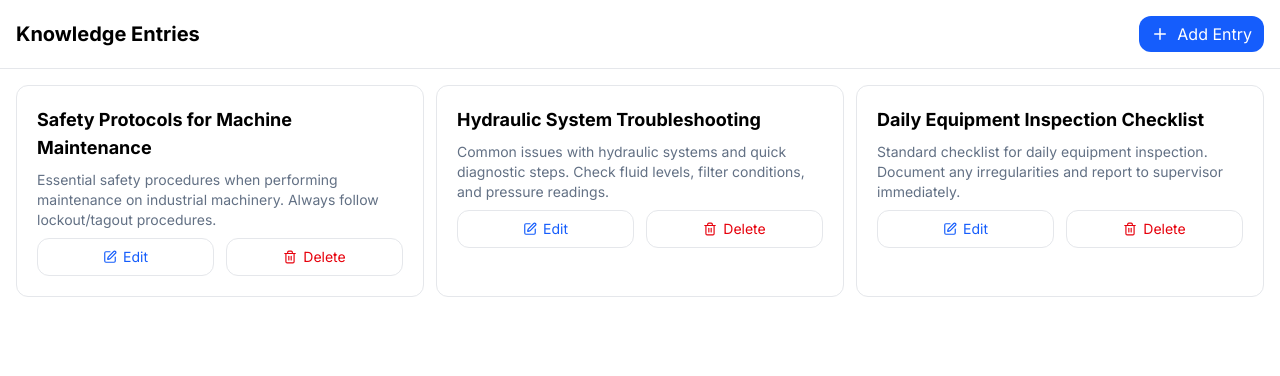
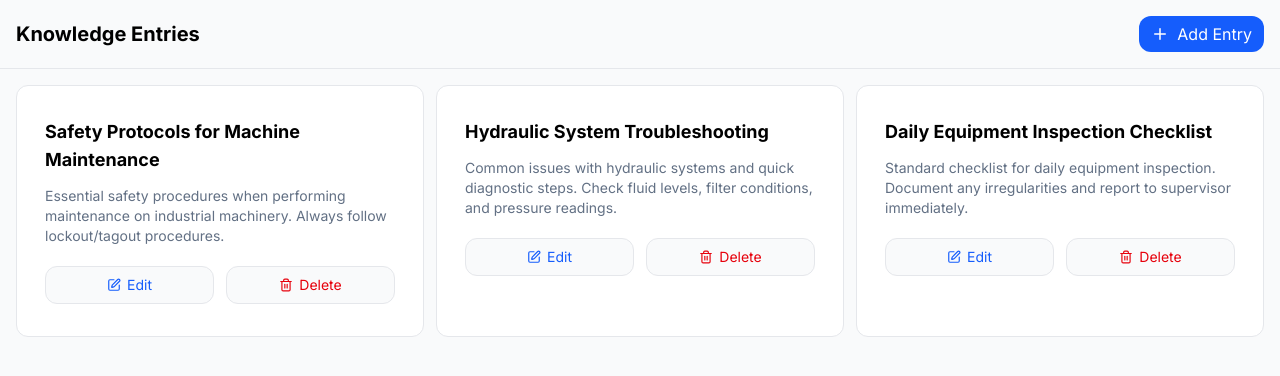
Before and after one commit to AshrafChitamba/react-frontend-assessment, a React (Vite) app: page / in a window 1280 px wide. Shown: the top 376 px of the page. Built offline with nearby package versions, Linux system fonts and the light colour scheme.

Commit message:
style - KnowledgeEntryCard

```diff
--- a/src/components/KnowledgeEntryCard.tsx
+++ b/src/components/KnowledgeEntryCard.tsx
@@ -14,21 +14,21 @@ export const KnowledgeEntryCard: FC<KnowledgeEntryCardProps> = ({
   onEdit,
 }) => {
   return (
-    <div className="border space-y-2 p-5 rounded-xl">
+    <div className="border space-y-3 py-8 px-7 rounded-xl bg-white">
       <h4 className="text-lg font-bold">{entry.title}</h4>
       <p className="text-[#627084] text-sm">{entry.description}</p>
 
-      <div className="grid grid-cols-2 item-center gap-3">
+      <div className="grid grid-cols-2 item-center gap-3 mt-5">
         <button
           onClick={() => onEdit(entry)}
-          className="border hover:border-blue-600 text-blue-600 hover:text-white hover:bg-blue-600/85 flex items-center justify-center gap-1.5 px-4 py-2 rounded-xl cursor-pointer"
+          className="border hover:border-blue-600 text-blue-600 hover:text-white bg-[#f9fafb] hover:bg-blue-600/85 flex items-center justify-center gap-1.5 px-4 py-2 rounded-xl cursor-pointer transition-colors"
         >
           <Edit size={14} />
           <span className="hidden sm:inline text-sm">Edit</span>
         </button>
         <button
           onClick={() => onDelete(entry.id)}
-          className="border hover:border-red-600 text-red-600 hover:text-white hover:bg-red-600/85 flex items-center justify-center gap-1.5 px-4 py-2 rounded-xl cursor-pointer"
+          className="border hover:border-red-600 text-red-600 hover:text-white bg-[#f9fafb] hover:bg-red-600/85 flex items-center justify-center gap-1.5 px-4 py-2 rounded-xl cursor-pointer transition-colors"
         >
           <Trash2 size={14} />
           <span className="hidden sm:inline text-sm">Delete</span>
--- a/src/index.css
+++ b/src/index.css
@@ -4,6 +4,10 @@
   font-family: "Inter", sans-serif;
   font-optical-sizing: auto;
   font-style: normal;
+}
+
+html {
+  background-color: #f9fafb;
 }
 
 @layer base {
```
